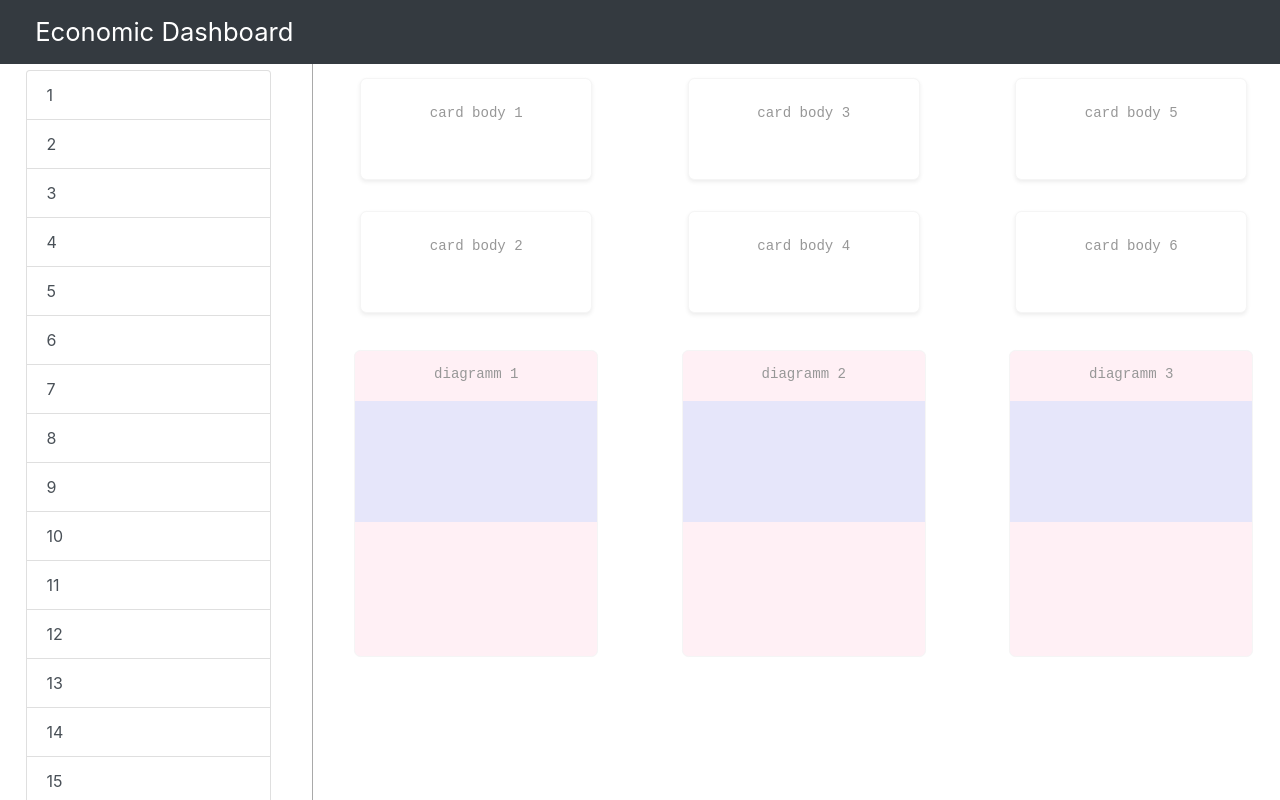
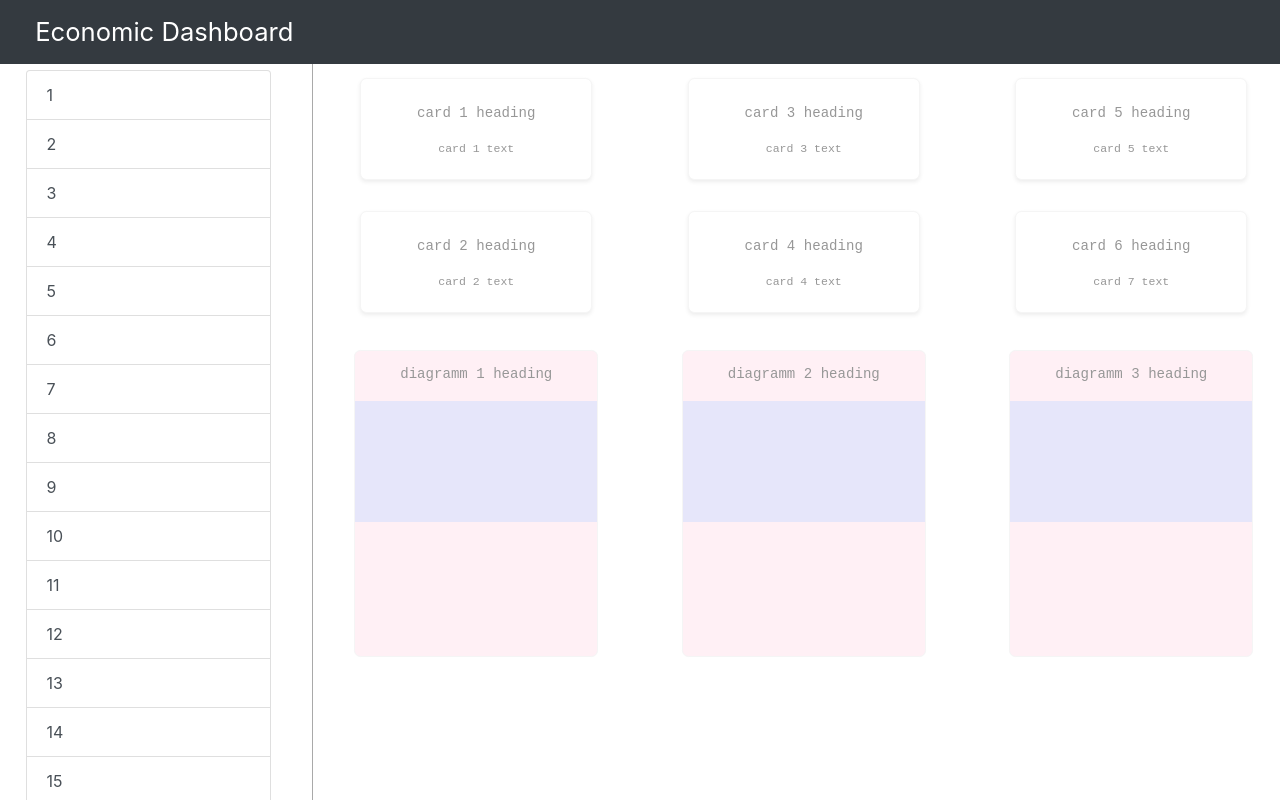
Before and after one commit to SeemannMx/AngularDashboard, an Angular app: page / in a window 1280 px wide. Shown: the top 800 px of the page. Built offline with nearby package versions, Linux system fonts and the light colour scheme.

Commit message:
refactor card to heading and text for each individual card

```diff
--- a/src/app/app.component.css
+++ b/src/app/app.component.css
@@ -48,13 +48,18 @@
 }
 
 
-.card-text {
+.card-text, .card-sub-text {
   text-align: center;
   font-size: 1.1vw;
   font-family: Courier New, sans-serif;
   color: #979797;
+}
 
+.card-sub-text {
+  font-size: 0.9vw;
 }
+
+
 
 .diagramCanvas {
   height: 24vw;
--- a/src/app/app.component.html
+++ b/src/app/app.component.html
@@ -84,16 +84,18 @@
             <div class="card">
 
               <div class="card-body shadow-sm p-4 mb-4 bg-white">
-                <p class="card-text"> card body 1</p>
+                <p class="card-text"> card 1 heading</p>
+                <p class="card-sub-text" id="card1text"> card 1 text</p>
               </div>
 
               <div class="card-body shadow-sm p-4 mb-4 bg-white">
-                <p class="card-text"> card body 2</p>
+                <p class="card-text"> card 2 heading</p>
+                <p class="card-sub-text" id="card2text"> card 2 text</p>
               </div>
 
               <!-- digramm 1 -->
               <div class="diagramCanvas">
-                <p class="diagrammText">diagramm 1</p>
+                <p class="diagrammText">diagramm 1 heading</p>
                 <canvas id="diagramm1">
 
                 </canvas>
@@ -108,15 +110,17 @@
             <div class="card">
 
               <div class="card-body shadow-sm p-4 mb-4 bg-white">
-                <p class="card-text"> card body 3</p>
+                <p class="card-text"> card 3 heading</p>
+                <p class="card-sub-text" id="card3text"> card 3 text</p>
               </div>
               <div class="card-body shadow-sm p-4 mb-4 bg-white">
-                <p class="card-text"> card body 4</p>
+                <p class="card-text"> card 4 heading</p>
+                <p class="card-sub-text" id="card4text"> card 4 text</p>
               </div>
 
               <!-- digramm 2 -->
               <div class="diagramCanvas">
-                <p class="diagrammText">diagramm 2</p>
+                <p class="diagrammText">diagramm 2 heading</p>
                 <canvas id="diagramm2">
 
                 </canvas>
@@ -130,16 +134,17 @@
             <div class="card" id="right">
 
               <div class="card-body shadow-sm p-4 mb-4 bg-white">
-                <p class="card-text"> card body 5</p>
-              </div>
+                <p class="card-text"> card 5 heading</p>
+                <p class="card-sub-text" id="card5text"> card 5 text</p>              </div>
 
               <div class="card-body shadow-sm p-4 mb-4 bg-white">
-                <p class="card-text"> card body 6</p>
+                <p class="card-text"> card 6 heading</p>
+                <p class="card-sub-text" id="card6text"> card 7 text</p>
               </div>
 
               <!-- digramm 3 -->
               <div class="diagramCanvas">
-                <p class="diagrammText">diagramm 3</p>
+                <p class="diagrammText">diagramm 3 heading</p>
                 <canvas id="diagramm3">
 
                 </canvas>
```
